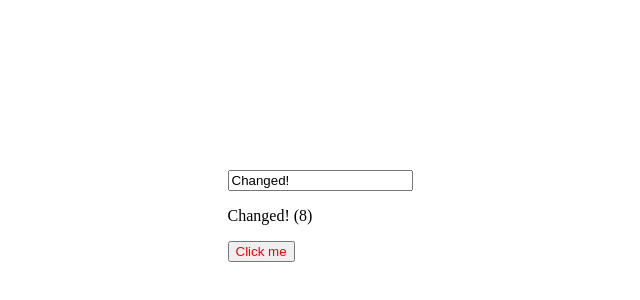
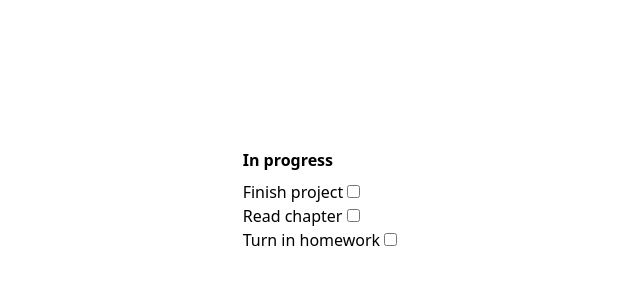
Before and after one commit to thiagomrvieira/vue-3, a plain HTML site: page index.html in a window 1280 px wide. Shown: the part 200-500 px from the top of the page, without its empty margins (320-960 px from the left). Drawn offline with nearby package versions, Linux system fonts and the light colour scheme.

Commit message:
Lists, Conditionals and Computed property

```diff
--- a/index.html
+++ b/index.html
@@ -1,63 +1,73 @@
 <!DOCTYPE html>
-<html lang="en">
+<html lang="en" class="h-full">
 <head>
     <meta charset="UTF-8">
     <meta http-equiv="X-UA-Compatible" content="IE=edge">
     <meta name="viewport" content="width=device-width, initial-scale=1.0">
     <title>Document</title>
     <script src="https://unpkg.com/vue@3"></script>
+    <script src="https://cdn.tailwindcss.com"></script>
 
-    <style>
-        html, body {
-            height: 100%;
-        }
-
-        body {
-            display: grid;
-            place-items: center;
-        }
-
-        .text-red {
-            color: red;
-        }
-
-        .text-green {
-            color: green;
-        }
-
-    </style>
 </head>
-<body>
+<body class="h-full grid place-items-center">
 
     <div id="app">
-        <p>
-            <input type="text" v-model="greeting">
-        </p>
-        <p>
-            {{ greeting }} ({{ greeting.length }})
-        </p>
-        <button :class="active == true ? 'text-green' : 'text-red'" @click="toggle">Click me</button>
+        <section v-show="inProggressAssignments.length">
+            <h2 class="font-bold mb-2"> In progress </h2>
+
+            <ul>
+                <li
+                    v-for="assignment in inProggressAssignments"
+                    :key="assignment.id"
+                >
+                    <label>
+                        {{ assignment.name }}
+                        <input type="checkbox" v-model="assignment.complete">
+                    </label>
+                </li>
+            </ul>
+        </section>
+
+        <section v-show="completedAssignments.length" class="mt-8">
+            <h2 class="font-bold mb-2"> Completed </h2>
+
+            <ul>
+                <li
+                    v-for="assignment in completedAssignments"
+                    :key="assignment.id"
+                >
+                    <label>
+                        {{ assignment.name }}
+                        <input type="checkbox" v-model="assignment.complete">
+                    </label>
+                </li>
+            </ul>
+        </section>
     </div>
 
     <script>
-        Vue.createApp({
+        let app = {
             data() {
                 return {
-                    greeting: 'Hello world!',
-                    active: false
+                    assignments: [
+                        {name: 'Finish project', complete: false, id:1},
+                        {name: 'Read chapter', complete: false, id:2},
+                        {name: 'Turn in homework', complete: false, id:3},
+                    ]
                 }
             },
-            methods: {
-                toggle() {
-                    this.active = !this.active
+
+            computed: {
+                inProggressAssignments() {
+                    return this.assignments.filter(a => !a.complete)
+                },
+                completedAssignments() {
+                    return this.assignments.filter(a => a.complete)
                 }
             },
-            mounted() {
-                setTimeout(() => {
-                    this.greeting = 'Changed!'
-                }, 3000)
-            }
-        }).mount('#app');
+        };
+
+        Vue.createApp(app).mount('#app');
     </script>
 
 </body>
```
